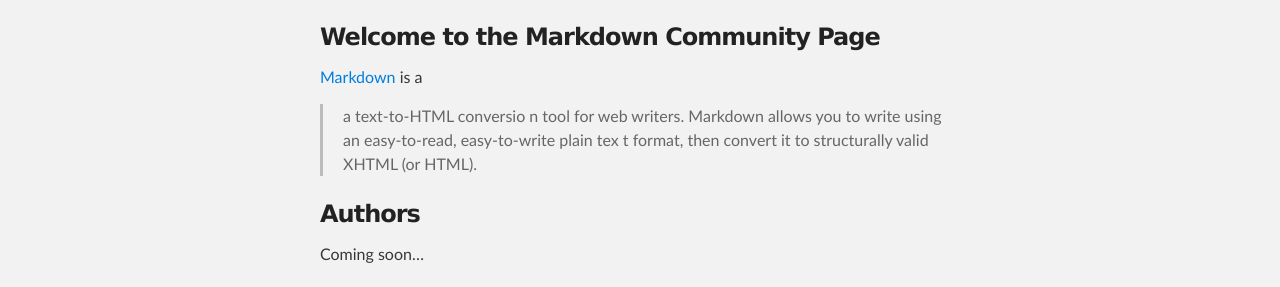
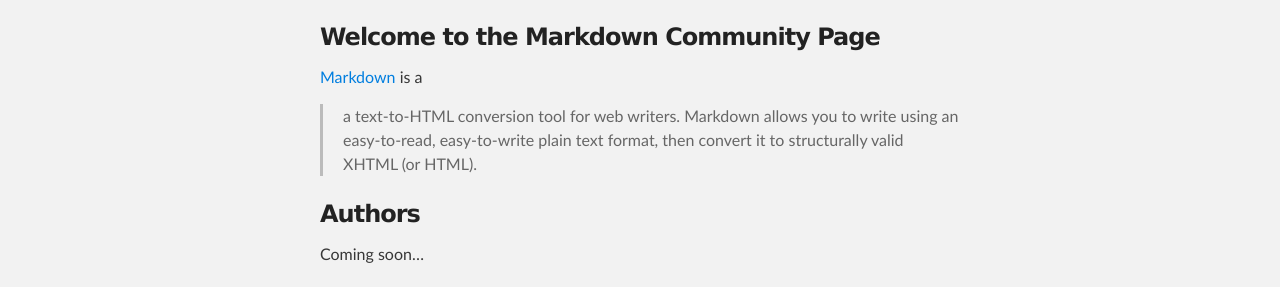
Before and after one commit to markdown/markdown.github.com, a Jekyll site: the page built from index.md, in a window 1280 px wide. Shown: the part 241-528 px from the top of the page. Built offline with Jekyll 4.4.1, drawn with Linux system fonts in a browser that asks for light colours; Markdown is read by kramdown in place of the engine named in the settings.

Commit message:
Correct conversion from index.html to index.md.

```diff
--- a/index.md
+++ b/index.md
@@ -4,8 +4,8 @@
 ### Welcome to the Markdown Community Page
 [Markdown][1] is a
 
-> a text-to-HTML conversio    n tool for web writers. Markdown allows you to
-> write using an easy-to-read, easy-to-write plain tex    t format, then
+> a text-to-HTML conversion tool for web writers. Markdown allows you to
+> write using an easy-to-read, easy-to-write plain text format, then
 > convert it to structurally valid XHTML (or HTML).
 
 ### Authors
```
